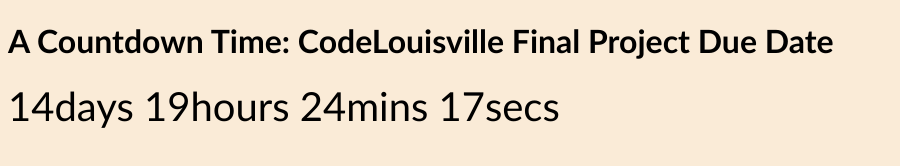
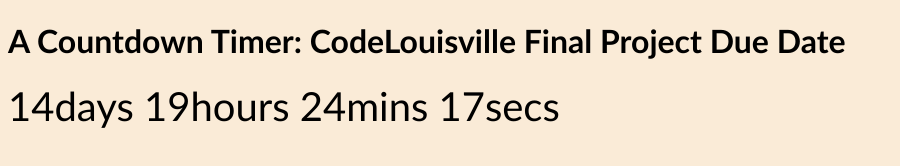
Before and after one commit to tayfritz/falcon9, a plain HTML site: page index.html in a window 1280 px wide. Shown: the whole page, without its empty margins (0-900 px from the left). Drawn offline with Linux system fonts and the light colour scheme.

Commit message:
Update to html

```diff
--- a/index.html
+++ b/index.html
@@ -7,7 +7,7 @@
 
     <body>
         <header>
-            <h1>A Countdown Time: CodeLouisville Final Project Due Date</h1>
+            <h1>A Countdown Timer: CodeLouisville Final Project Due Date</h1>
         </header>
 
         <main>
```
